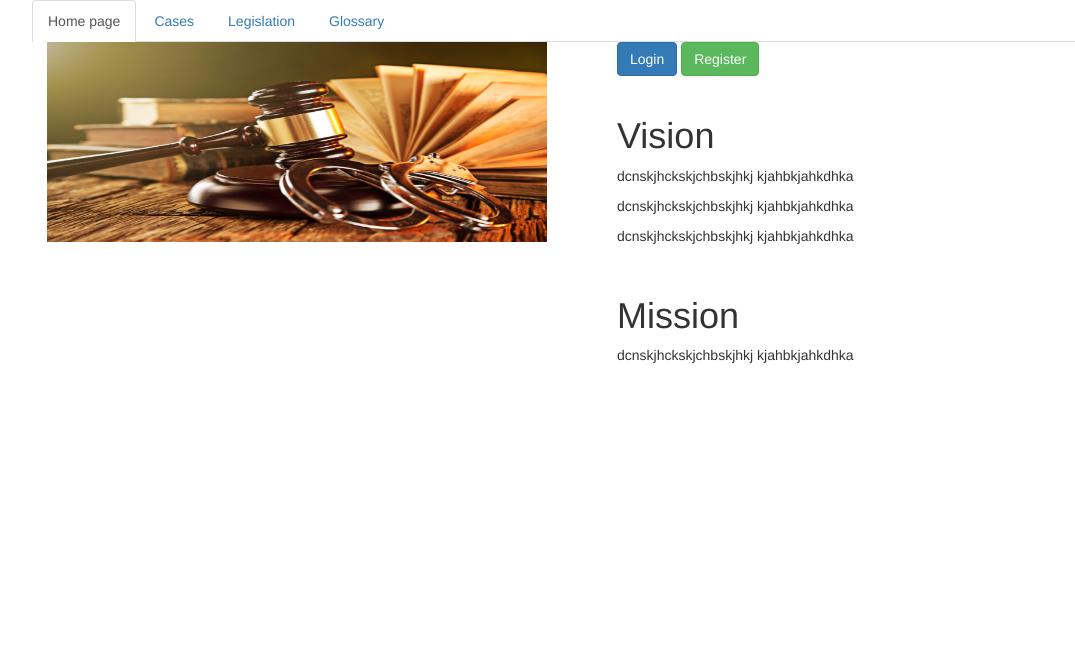
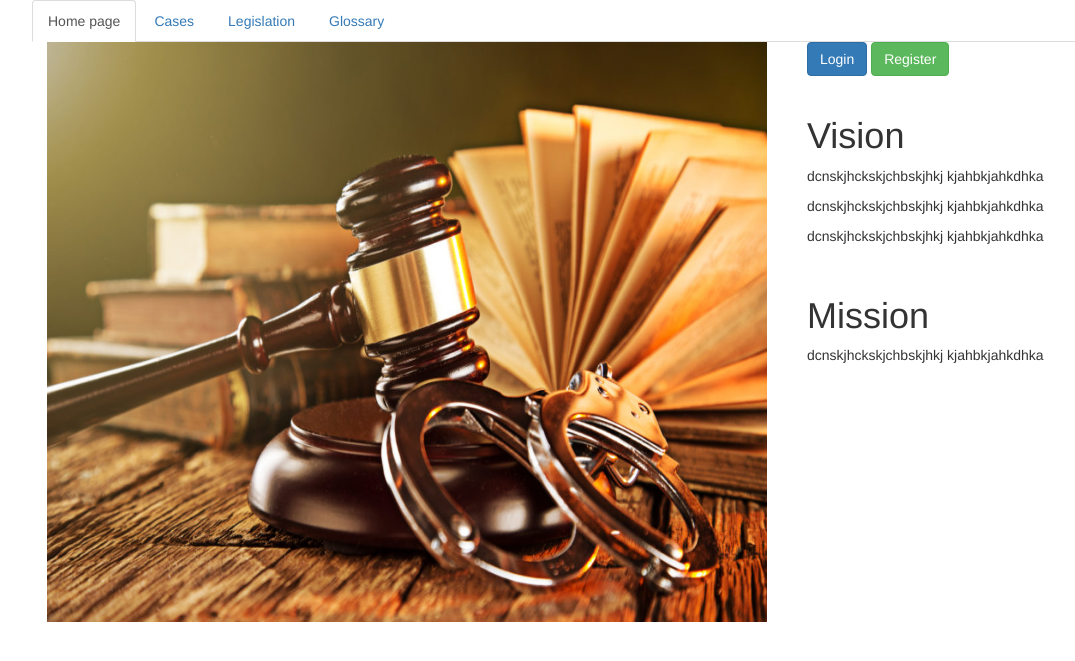
Before and after one commit to felerminoali/miniam, a PHP site: page /miriam_project/ in a window 1280 px wide. Shown: the top 661 px of the page, without its empty margins (38-1113 px from the left). Run offline with PHP 8.4, Linux system fonts and the light colour scheme; data that the repository does not hold is empty.

Commit message:
23-12-2018

```diff
--- a/pages/index.php
+++ b/pages/index.php
@@ -21,10 +21,10 @@ require_once('_header.php');
 
                 <div class="row">
                     <div class="col-md-12">
-                        <div class="col-md-6">
-                            <img src="../homepage.jpg" alt="home-pic" width="500px" height="200px">
+                        <div class="col-md-8">
+                            <img src="../homepage.jpg" alt="home-pic" width="720px" height="580px">
                         </div>
-                        <div class="col-md-6">
+                        <div class="col-md-4">
 
                             <a href="/?page=login" class="btn btn-primary">Login</a>
                             <a href="/?page=register" class="btn btn-success">Register</a>
```
